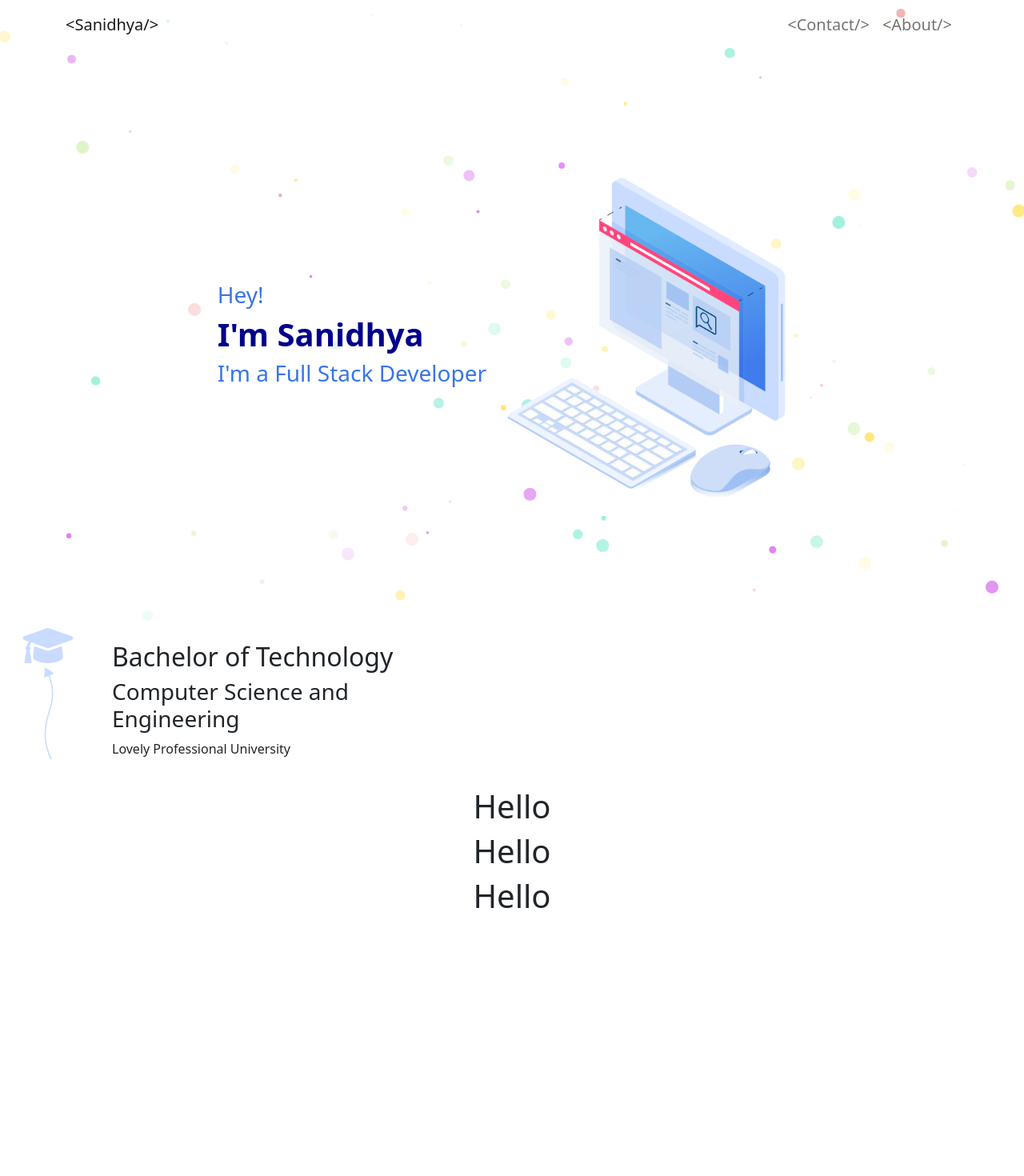
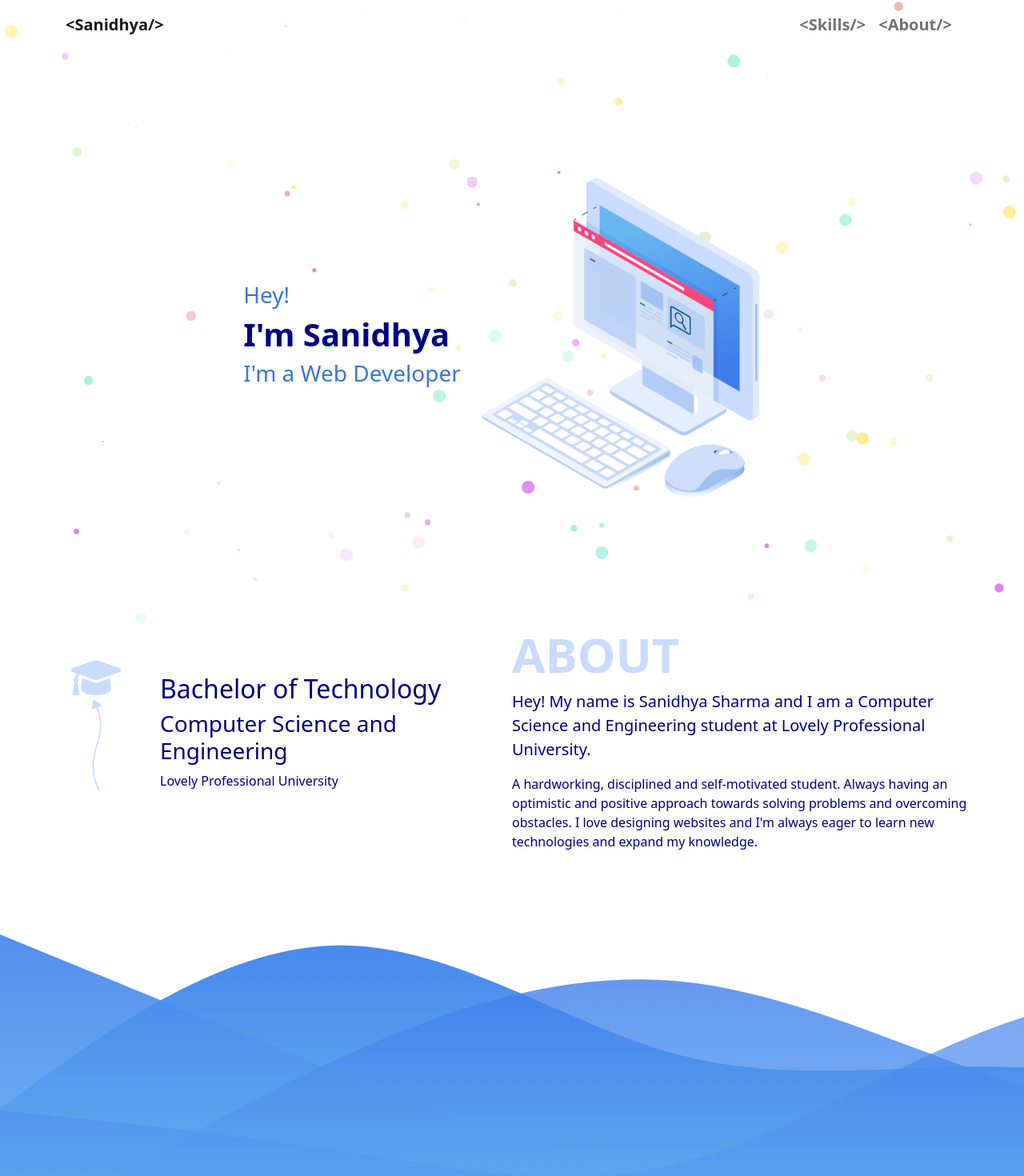
Before and after one commit to Sanidhya0504/Sanidhya0504.github.io, a React (Create React App) app: page / in a window 1280 px wide. Shown: the top 1470 px of the page at 80% size. Before the commit the page ends 1152 px from the top, so only its background shows below. Built offline with nearby package versions, Linux system fonts and the light colour scheme.

Commit message:
added about

```diff
--- a/package.json
+++ b/package.json
@@ -1,6 +1,6 @@
 {
   "name": "portfolio",
-  "homepage": "https://Sanidhya0504.github.io",
+  "homepage": "https://sanidhya0504.github.io",
   "version": "0.1.0",
   "private": true,
   "dependencies": {
@@ -13,6 +13,7 @@
     "react-dom": "^18.1.0",
     "react-router-dom": "^6.3.0",
     "react-scripts": "5.0.1",
+    "react-scroll": "^1.8.7",
     "react-tsparticles": "^2.0.6",
     "web-vitals": "^2.1.4"
   },
--- a/src/App.js
+++ b/src/App.js
@@ -3,6 +3,7 @@ import Navigation from "./navigationbar.js";
 import React from "react";
 import Homebanner from "./components/homebanner";
 import About from "./components/about";
+import Footer from "./components/Footer";
 
 function App() {
   return (
@@ -12,9 +13,7 @@ function App() {
       <Homebanner />
 
       <About />
-      <h1>Hello</h1>
-      <h1>Hello</h1>
-      <h1>Hello</h1>
+      <Footer />
     </div>
   );
 }
--- /dev/null
+++ b/src/components/Footer.js
@@ -0,0 +1,13 @@
+import React from "react";
+import wave from "../images/waves.svg";
+import "../styles/footer.css";
+
+function Footer() {
+  return (
+    <div>
+      <img className="wave" src={wave}></img>
+    </div>
+  );
+}
+
+export default Footer;
--- a/src/components/about.js
+++ b/src/components/about.js
@@ -4,6 +4,7 @@ import "../styles/about.css";
 import hat from "../images/hat.svg";
 function About() {
   return (
+    <div id="about">
       <div className="body--wrap">
         <div className="timeline--wrap">
           <img className="hat" src={hat}></img>
@@ -15,6 +16,24 @@ function About() {
           <p>Lovely Professional University</p>
         </div>
       </div>
+      <div className="about--wrap">
+        <div className="about--head">
+          <h1 className="ABOUT">ABOUT</h1>
+        </div>
+        <div className="about--text">
+          <p className="about--intro">
+            Hey! My name is Sanidhya Sharma and I am a Computer Science and
+            Engineering student at Lovely Professional University.
+          </p>
+          <p>
+            A hardworking, disciplined and self-motivated student. Always having
+            an optimistic and positive approach towards solving problems and
+            overcoming obstacles. I love designing websites and I'm always eager
+            to learn new technologies and expand my knowledge.
+          </p>
+        </div>
+      </div>
+    </div>
   );
 }
 
--- a/src/components/homebanner.js
+++ b/src/components/homebanner.js
@@ -10,7 +10,7 @@ function Homebanner() {
       <div id="text">
         <h3>Hey!</h3>
         <h1 id="name--head">I'm Sanidhya</h1>
-        <h3>I'm a Full Stack Developer</h3>
+        <h3>I'm a Web Developer</h3>
       </div>
       <img id="home--img" src={Img}></img>
     </div>
--- a/src/navigationbar.js
+++ b/src/navigationbar.js
@@ -1,5 +1,5 @@
 import { Nav, Navbar, Container } from "react-bootstrap";
-import { Link } from "react-router-dom";
+import { Link } from "react-scroll";
 import "./styles/navigationbar.css";
 import React from "react";
 function Navigation() {
@@ -15,11 +15,15 @@ function Navigation() {
             <Navbar.Collapse id="responsive-navbar-nav">
               <Nav className="me-auto"></Nav>
               <Nav>
-                <Nav.Link href="#deets">
-                  {"<"}Contact/{">"}
+                <Nav.Link>
+                  <Link to="about" spy={true} smooth={true}>
+                    {"<"}Skills/{">"}
+                  </Link>
                 </Nav.Link>
-                <Nav.Link href="#deets">
-                  {"<"}About/{">"}
+                <Nav.Link>
+                  <Link to="about" spy={true} smooth={true}>
+                    {"<"}About/{">"}
+                  </Link>
                 </Nav.Link>
               </Nav>
             </Navbar.Collapse>
--- a/src/styles/about.css
+++ b/src/styles/about.css
@@ -2,9 +2,36 @@
   justify-content: flex-start;
   height: 120px;
 }
+#about {
+  background-color: #ffffff;
+  display: flex;
+}
+.about--wrap {
+  display: flex;
+  flex-direction: column;
+
+  width: 100%;
+
+  padding-right: 60px;
+  text-align: left;
+  color: #00008a;
+}
+.about--head {
+  justify-content: center;
+}
+.ABOUT {
+  font-size: 60px;
+  font-weight: 900;
+  color: #c9dbff;
+}
+.about--intro {
+  font-size: 20px;
+}
 .body--wrap {
   display: flex;
-  background-color: #ffffff;
+  width: 100%;
+  padding-left: 60px;
+  padding-top: 40px;
 }
 .timeline--wrap {
   display: flex;
@@ -21,4 +48,19 @@
   max-width: 500px;
   padding: 20px;
   text-align: left;
+  color: #00008a;
 }
+
+@media (max-width: 1050px) {
+  #about {
+    flex-direction: column;
+  }
+  .about--wrap {
+    padding-left: 60px;
+    padding-right: 60px;
+  }
+  .body--wrap {
+    padding-left: 30px;
+    padding-right: 30px;
+  }
+}
--- /dev/null
+++ b/src/styles/footer.css
@@ -0,0 +1,2 @@
+.wave {
+}
--- a/src/styles/navigationbar.css
+++ b/src/styles/navigationbar.css
@@ -1,5 +1,7 @@
 .nav_text {
+  margin-left: 0px;
   font-size: 20px;
+  font-weight: bold;
 }
 .links {
   float: right;
```
Also changed, not shown: src/components/skills.js (added), src/images/waves.svg (added), 1 other file (tests, documents, lock files or other folders). Lines whose indentation alone changed are shown as unchanged.
